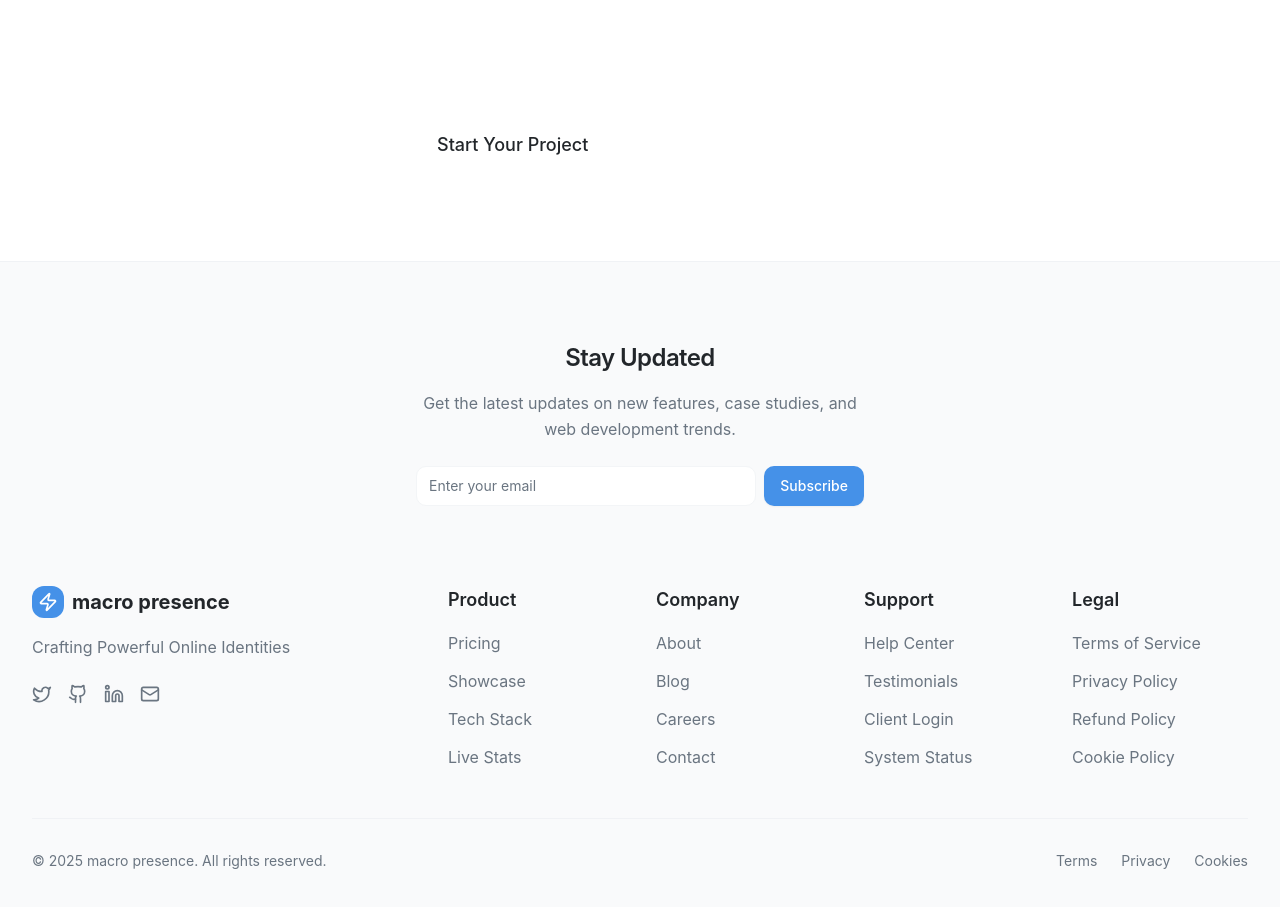
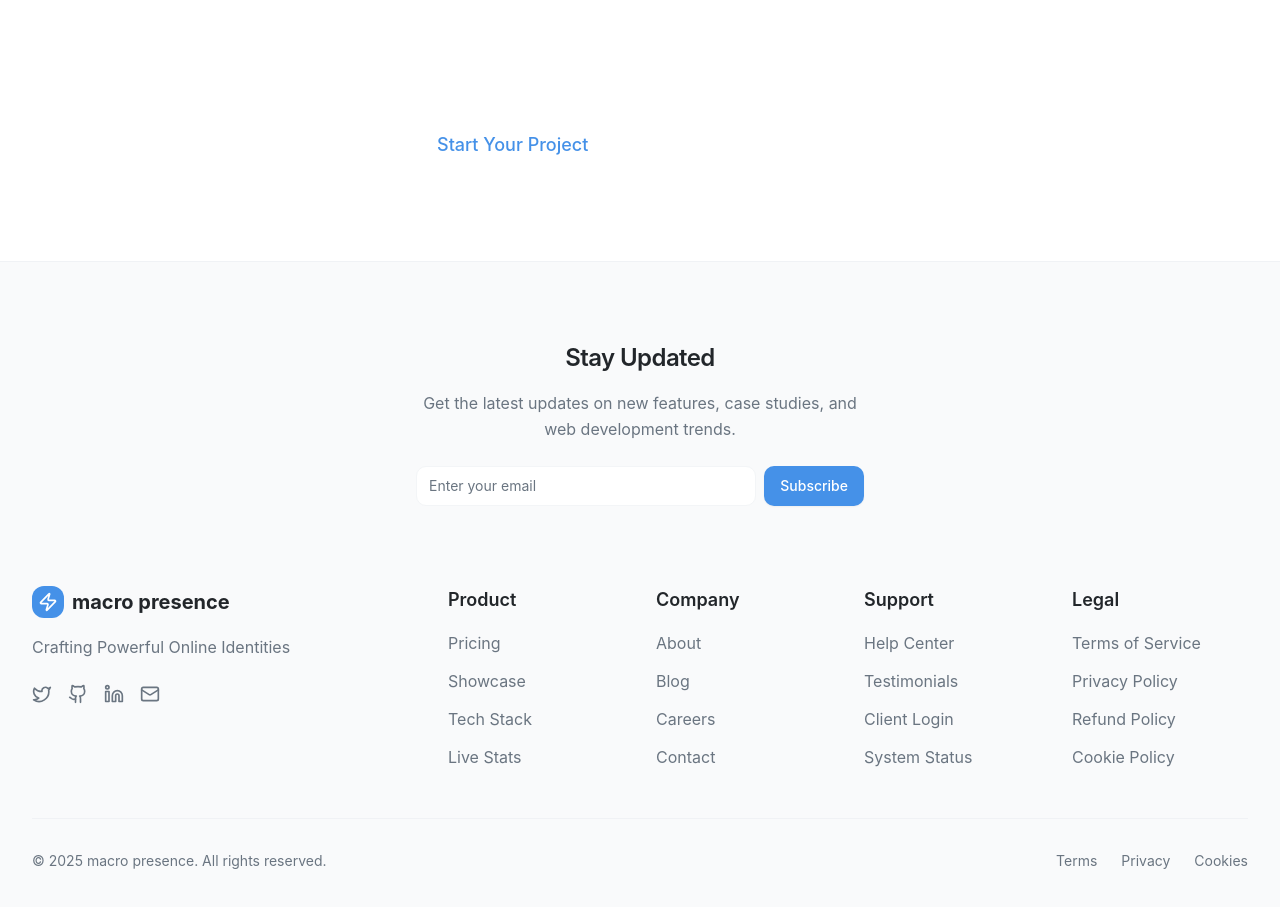
Before and after one commit to ajaylakhimale/presence-as-a-service, a React (Vite) app: page /showcase in a window 1280 px wide. Shown: the part 2160-3067 px from the top of the page. Built offline with nearby package versions, Linux system fonts and the light colour scheme.

Commit message:
Fix showcase page update
The showcase page was not updated correctly. This commit ensures that the showcase page is updated as intended.

```diff
--- a/src/pages/Showcase.tsx
+++ b/src/pages/Showcase.tsx
@@ -318,12 +318,12 @@ const Showcase = () => {
           </p>
           <div className="flex flex-col sm:flex-row gap-4 justify-center">
             <Link to="/onboarding">
-              <Button className="bg-background text-foreground hover:bg-background/90 text-lg px-8 py-4">
+              <Button className="bg-white text-primary hover:bg-white/90 text-lg px-8 py-4">
                 Start Your Project
               </Button>
             </Link>
             <Link to="/contact">
-              <Button className="border-background text-background hover:bg-background/10 text-lg px-8 py-4" variant="outline">
+              <Button className="border-white text-white hover:bg-white/10 text-lg px-8 py-4" variant="outline">
                 Discuss Your Needs
               </Button>
             </Link>
```
